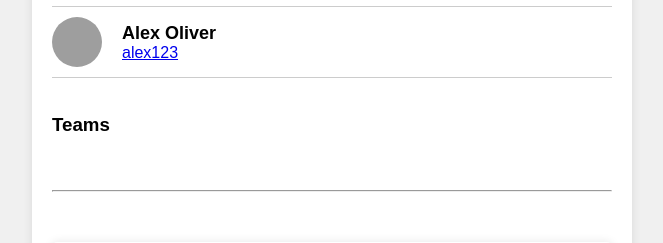
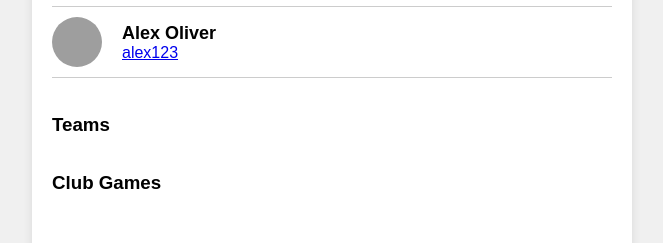
Before and after one commit to PravCoder/Cricket-Career-Sports-Management-Site, a Django app: page /view-organization/4 in a window 1280 px wide. Shown: the part 483-726 px from the top of the page, without its empty margins (308-971 px from the left). Run offline with Django 3.2, Linux system fonts and the light colour scheme; data comes from the database, SQL or seed files in the repository; both versions use the stored data as it was after the commit; grey boxes are pictures that could not be loaded.

Commit message:
view club games within organization

```diff
--- a/mysite/base/models.py
+++ b/mysite/base/models.py
@@ -221,7 +221,7 @@ class Player(AbstractUser):
 
     @property
     def set_win_percentage(self):
-        self.win_percentage = self.games_won/self.games_played
+        self.win_percentage = round(self.games_won/self.games_played, 2)
         self.save()
 
     def get_game_stat(self, game):
@@ -239,12 +239,12 @@ class Player(AbstractUser):
             self.wickets_hs = stat.wickets
         self.save()
     def update_career_averages(self):
-        self.runs_average = self.runs /self.games_played
-        self.wickets_average = self.wickets /self.games_played
-        self.fours_average = self.fours /self.games_played
-        self.sixes_average = self.sixes /self.games_played
-        self.catches_average = self.catches /self.games_played
-        self.extras_average = self.extras /self.games_played
+        self.runs_average = round(self.runs /self.games_played, 2)
+        self.wickets_average = round(self.wickets /self.games_played, 2)
+        self.fours_average = round(self.fours /self.games_played, 2)
+        self.sixes_average = round(self.sixes /self.games_played, 2)
+        self.catches_average = round(self.catches /self.games_played, )
+        self.extras_average = round(self.extras /self.games_played, 2)
         self.save()
 
 
--- a/mysite/base/templates/base/view_organization.html
+++ b/mysite/base/templates/base/view_organization.html
@@ -260,6 +260,15 @@ background-color: #0e75c2;
     border-radius: 5px;
     margin-top: 50px;
 }
+.game-container {
+    max-width: 600px;
+    margin: 0 auto;
+    padding: 10px;
+    background-color: #fff;
+    box-shadow: 0 0 10px rgba(0, 0, 0, 0.1);
+    border-radius: 5px;
+    margin-top: 25px;
+}
 
 h1, h2 {
     text-align: center;
@@ -338,6 +347,21 @@ select {
                     </li>
                 {% endfor %}
             </ul>
+        </div>
+        <br>
+        <br>
+        <div class="players">
+            <h3>Club Games</h3>
+            {% for game in org.games.all %}
+                <a href="{% url 'view-game' game.id %}">
+                <div class="card">
+                    <div class="game-container">
+                            <h4>{{game.team1.name}} vs. {{game.team2.name}}</h4>
+                            <h5>{{game.location}}, {{game.date}}, {{game.time}}</h5>
+                    </div>
+                </div>
+                </a>
+            {% endfor %}
         </div>
         <br>
         <br>
--- a/mysite/base/views.py
+++ b/mysite/base/views.py
@@ -15,7 +15,9 @@ def unauthorized(request):
     return render(request, "base/login_error_page.html", context)
 def reset(request): # resets the stats of each player and deletes all games & stats
     for player in Player.objects.all():
-        player.runs = 0
+        player.set_win_percentage
+        player.update_career_averages()
+        """player.runs = 0
         player.wickets = 0
         player.catches = 0
         player.fours = 0
@@ -34,12 +36,12 @@ def reset(request): # resets the stats of each player and deletes all games & st
         player.sixes_average = 0
         player.catches_average = 0
         player.extras_average = 0
-        player.balls_played = 0
+        player.balls_played = 0"""
         player.save()
-    for game in Game.objects.all():
-        game.delete()
-    for stat in PlayerGameStat.objects.all():
-        stat.delete()
+    # for game in Game.objects.all():
+    #     game.delete()
+    # for stat in PlayerGameStat.objects.all():
+    #     stat.delete()
     context = {}
     return render(request, "base/home.html", context)
 
```
Also changed, not shown: mysite/db.sqlite3.
